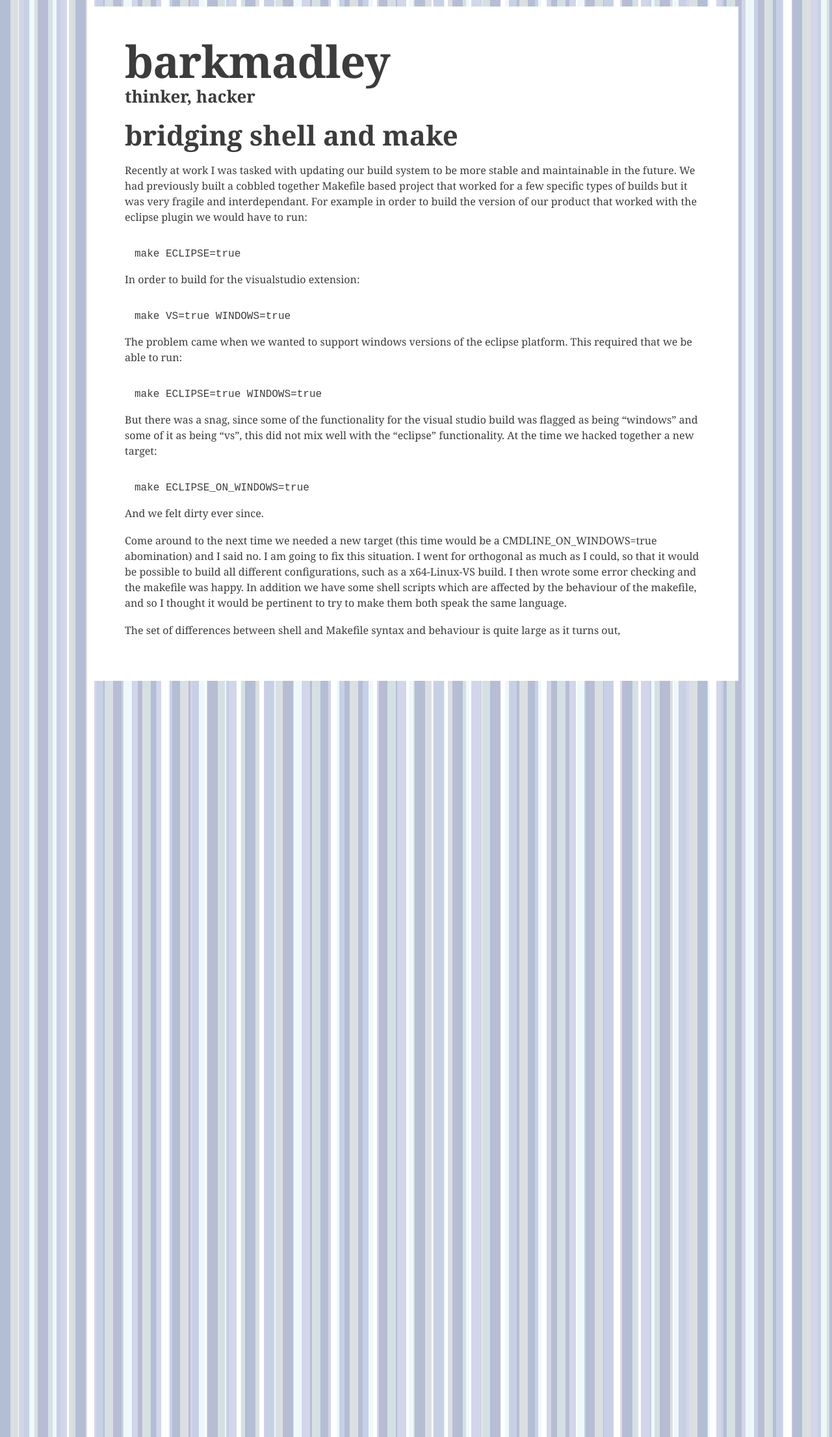
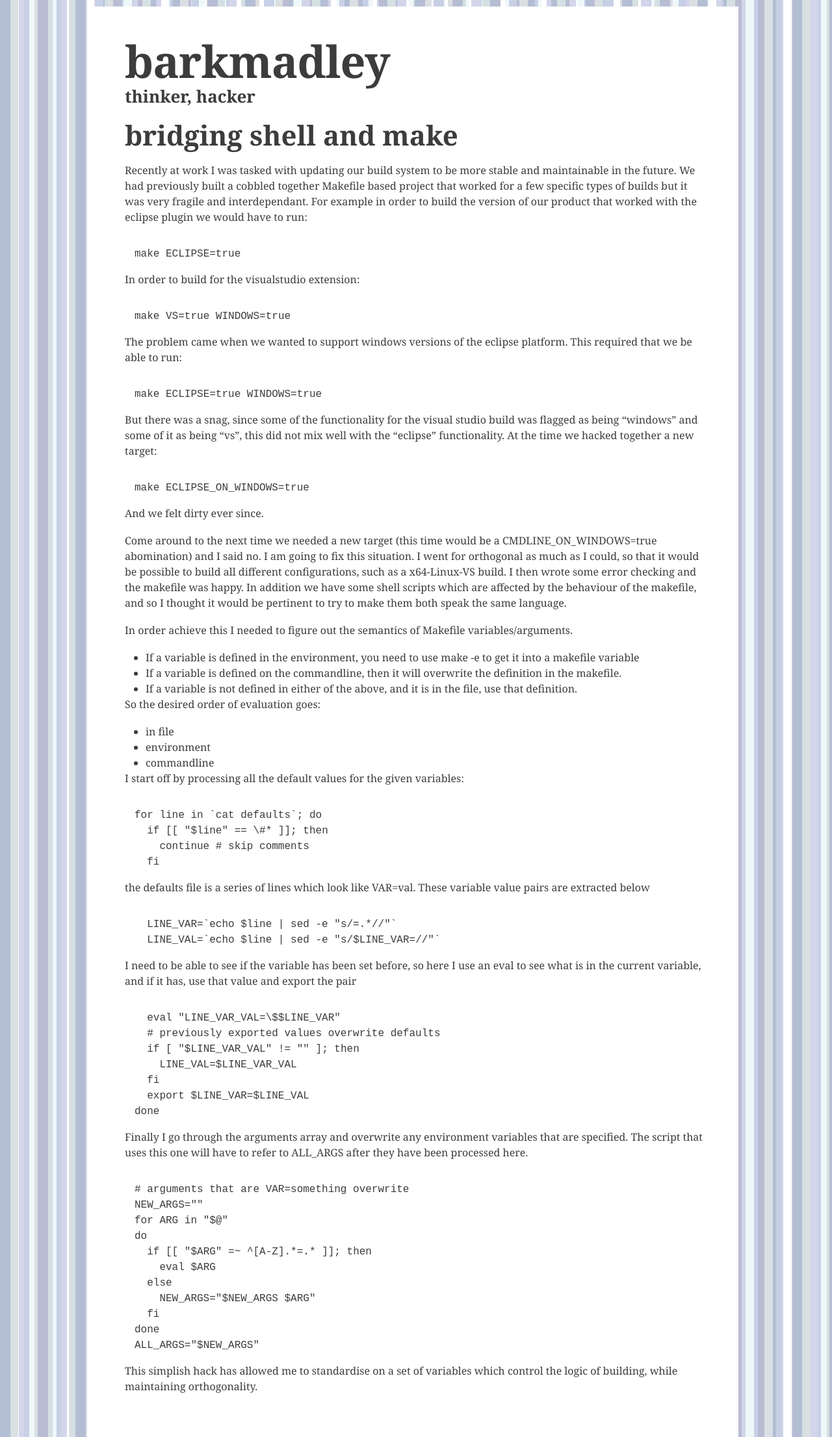
Before and after one commit to barkmadley/barkmadley.github.com, a Jekyll site: the page built from _posts/2011-06-01-bridging-shell-and-make.md, in a window 1280 px wide. Shown: the whole page at 65% size. Built offline with Jekyll 4.4.1, drawn with Linux system fonts in a browser that asks for light colours; nearby versions of some CDN libraries; Markdown is read by kramdown in place of the engine named in the settings.

Commit message:
updated post and config
added pygments support and some styling for it to fit in.

```diff
--- a/_config.yml
+++ b/_config.yml
@@ -2,3 +2,4 @@
 safe: false
 future: false
 markdown: rdiscount
+pygments: true
--- a/_posts/2011-06-01-bridging-shell-and-make.md
+++ b/_posts/2011-06-01-bridging-shell-and-make.md
@@ -30,5 +30,64 @@
 are affected by the behaviour of the makefile, and so I thought it would be
 pertinent to try to make them both speak the same language.
 
-The set of differences between shell and Makefile syntax and behaviour is quite
-large as it turns out,
+In order achieve this I needed to figure out the semantics of Makefile
+variables/arguments.
+
+* If a variable is defined in the environment, you need to use make -e to get it into
+a makefile variable
+* If a variable is defined on the commandline, then it will overwrite the definition
+in the makefile.
+* If a variable is not defined in either of the above, and it is in the file,
+use that definition.
+
+So the desired order of evaluation goes:
+
+* in file
+* environment
+* commandline
+
+I start off by processing all the default values for the given variables:
+{% highlight bash %}
+for line in `cat defaults`; do
+  if [[ "$line" == \#* ]]; then
+    continue # skip comments
+  fi
+{% endhighlight %}
+the defaults file is a series of lines which look like VAR=val. These variable
+value pairs are extracted below
+{% highlight bash %}
+  LINE_VAR=`echo $line | sed -e "s/=.*//"`
+  LINE_VAL=`echo $line | sed -e "s/$LINE_VAR=//"`
+{% endhighlight %}
+I need to be able to see if the variable has been set before, so here I use
+an eval to see what is in the current variable, and if it has, use that value
+and export the pair
+{% highlight bash %}
+  eval "LINE_VAR_VAL=\$$LINE_VAR"
+  # previously exported values overwrite defaults
+  if [ "$LINE_VAR_VAL" != "" ]; then
+    LINE_VAL=$LINE_VAR_VAL
+  fi
+  export $LINE_VAR=$LINE_VAL
+done
+{% endhighlight %}
+Finally I go through the arguments array and overwrite any environment variables
+that are specified. The script that uses this one will have to refer to ALL_ARGS
+after they have been processed here.
+{% highlight bash %}
+
+# arguments that are VAR=something overwrite
+NEW_ARGS=""
+for ARG in "$@"
+do
+  if [[ "$ARG" =~ ^[A-Z].*=.* ]]; then
+    eval $ARG
+  else
+    NEW_ARGS="$NEW_ARGS $ARG"
+  fi
+done
+ALL_ARGS="$NEW_ARGS"
+{% endhighlight %}
+
+This simplish hack has allowed me to standardise on a set of variables which control
+the logic of building, while maintaining orthogonality.
--- a/css/style.css
+++ b/css/style.css
@@ -179,8 +179,13 @@
   background: white;
 }
 
-header, p {
+header, p, div.highlight {
   margin-bottom: 18px;
+}
+
+div.highlight pre {
+  padding-top: 0;
+  padding-bottom: 0;
 }
 
 /* Typography presets
```
